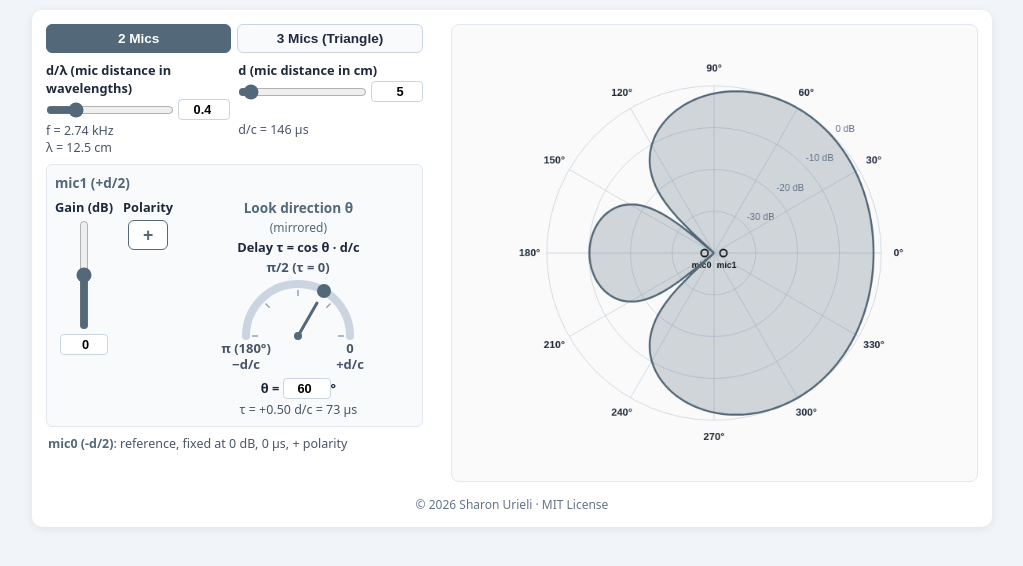
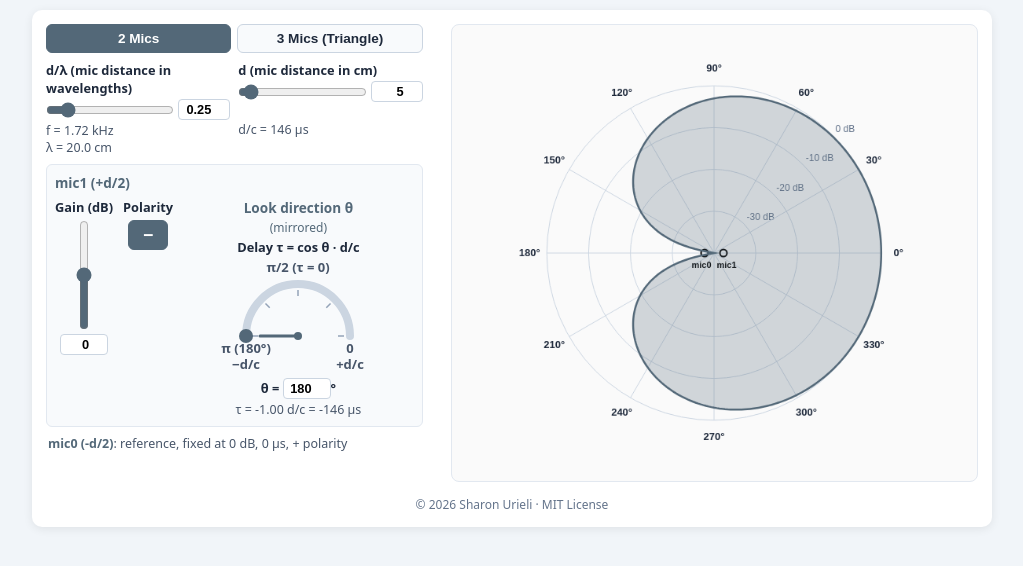
Before and after one commit to PhaseResponse/mic-array, a plain HTML site: page index.html in a window 1280 px wide. Shown: the whole page, without its empty margins (128-1151 px from the left). Drawn offline with Linux system fonts and the light colour scheme.

Commit message:
open both modes with cardioid

```diff
--- a/index.html
+++ b/index.html
@@ -102,10 +102,12 @@
   let mode = 2;
   const pol = {1: 1, 2: 1};
   const stateIds = ['dlNum', 'dNum', 'g1Num', 'a1Num', 'g2Num', 'a2Num'];
-  // defaults that show something: 2 mics steered to 60° (mirror at 300°); 3 mics steered to 0° (no mirror)
+  // defaults: cardioid pointing at 0° with a null at 180°, in both modes
+  //   2 mics: mic1 polarity −, θ = 180° (delay −d/c)
+  //   3 mics: mic1 & mic2 at −6 dB (½ each), polarity −, θ = 30° (delay +0.866 d/c)
   const defaults = {
-    2: {dlNum: '0.4', dNum: '5', g1Num: '0', a1Num: '60', g2Num: '0', a2Num: '90'},
-    3: {dlNum: '0.4', dNum: '5', g1Num: '0', a1Num: '150', g2Num: '0', a2Num: '150'},
+    2: {dlNum: '0.25', dNum: '5', g1Num: '0', a1Num: '180', g2Num: '0', a2Num: '90', pol: {1: -1, 2: 1}},
+    3: {dlNum: '0.25', dNum: '5', g1Num: '-6', a1Num: '30', g2Num: '-6', a2Num: '30', pol: {1: -1, 2: -1}},
   };
   const saved = {2: {}, 3: {}};
   const num = id => parseFloat(document.getElementById(id).value);
@@ -114,6 +116,9 @@
   function setMode(m) {
     stateIds.forEach(id => { saved[mode][id] = document.getElementById(id).value; });
     saved[mode].pol = {...pol};
+    loadMode(m);
+  }
+  function loadMode(m) {
     mode = m;
     stateIds.forEach(id => {
       const v = saved[m][id] ?? defaults[m][id];
@@ -121,7 +126,7 @@
       const sld = document.getElementById(id.replace('Num', 'Sld'));
       if (sld) sld.value = v;
     });
-    Object.assign(pol, saved[m].pol ?? {1: 1, 2: 1});
+    Object.assign(pol, saved[m].pol ?? defaults[m].pol);
     [1, 2].forEach(i => { updatePolBtn(i); drawKnob(i); });
     document.getElementById('btn2').classList.toggle('active', m === 2);
     document.getElementById('btn3').classList.toggle('active', m === 3);
@@ -285,8 +290,7 @@
     ctx.fillStyle = 'rgba(83, 104, 120, 0.25)'; ctx.fill();
     ctx.strokeStyle = '#536878'; ctx.lineWidth = 2.5; ctx.stroke();
   }
-  [1, 2].forEach(drawKnob);
-  draw();
+  loadMode(2);
 </script>
 </body>
 </html>
```
